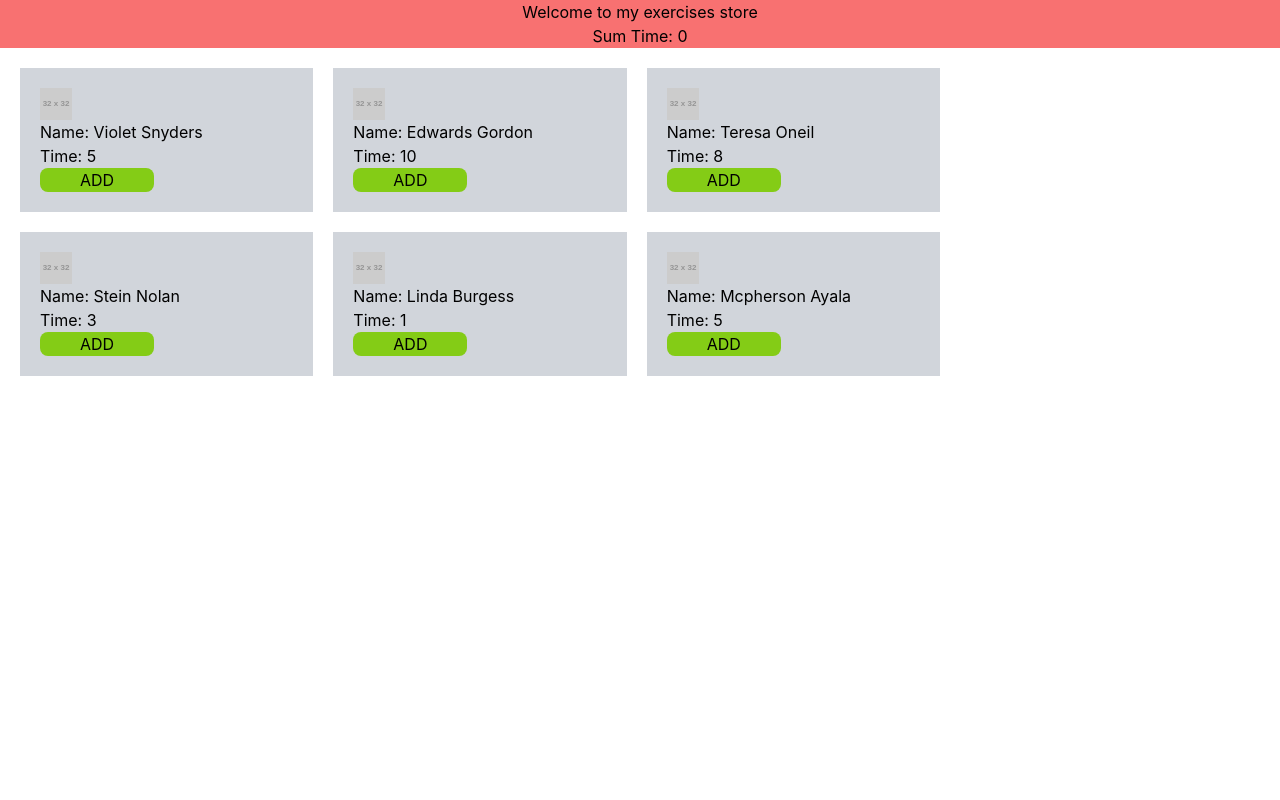
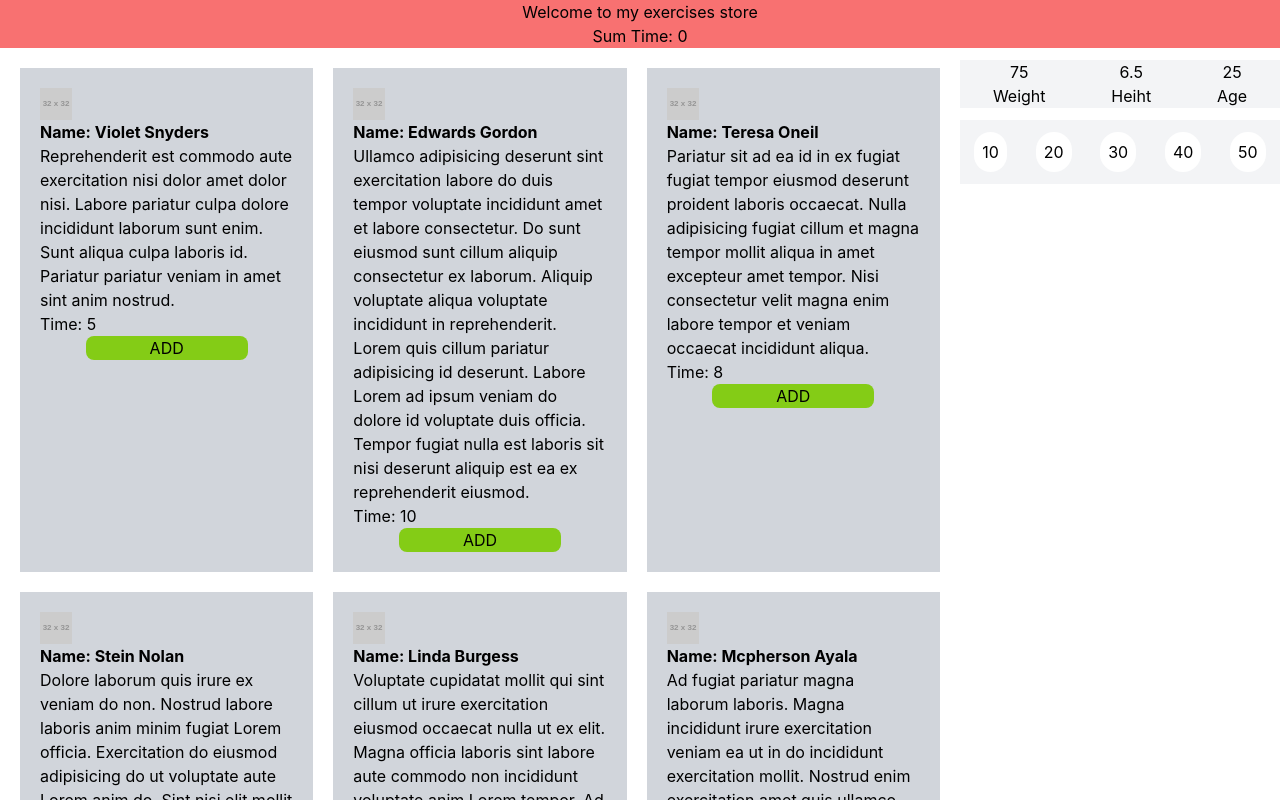
Before and after one commit to grsagor/best-gym, a React (Create React App) app: page / in a window 1280 px wide. Shown: the top 800 px of the page. Built offline with nearby package versions, Linux system fonts and the light colour scheme.

Commit message:
right side almost done

```diff
--- a/src/App.js
+++ b/src/App.js
@@ -1,4 +1,4 @@
-import logo from './logo.svg';
+// import logo from './logo.svg';
 import './App.css';
 // import Exercises from './Compnents/exercises/Exercises';
 import Home from './Compnents/Home/Home'
--- a/src/Compnents/Exercise/exercise.js
+++ b/src/Compnents/Exercise/exercise.js
@@ -1,6 +1,6 @@
 import './Exercise.css'
 function Exercise(props) {
-  const {name, picture,time} = props.exercise;
+  const {name, picture,time, about} = props.exercise;
   const {setSumTime, sumTime} = props.time
   // console.log(setTime);
 
@@ -12,9 +12,10 @@ function Exercise(props) {
   return (
         <div className='bg-gray-300	p-5 text-left	'>
           <img src={picture} alt=""></img>
-          <h2>Name: {name}</h2>
+          <h2 className='font-bold	'>Name: {name}</h2>
+          <p>{about}</p>
           <p>Time: {time}</p>
-          <p className='px-auto'><button className='bg-lime-500	px-10 rounded-lg' onClick={()=>handleClick(time)}>ADD</button></p>
+          <p className='text-center'><button className='bg-lime-500	px-16 rounded-lg' onClick={()=>handleClick(time)}>ADD</button></p>
         </div>
   );
 };
--- a/src/Compnents/Home/Home.js
+++ b/src/Compnents/Home/Home.js
@@ -1,5 +1,6 @@
 import React, { useEffect, useState } from 'react'
 import Exercise from '../exercise/Exercise';
+import Rightside from '../rightside/Rightside';
 
 function Home() {
     const [exercises, setExercises] = useState([]);
@@ -27,7 +28,7 @@ function Home() {
             }
         </div>
         <div>
-
+            <Rightside></Rightside>
         </div>
     </div>
     </div>
--- /dev/null
+++ b/src/Compnents/rightside/Rightside.js
@@ -0,0 +1,38 @@
+import React from 'react'
+
+function Rightside() {
+  return (
+    <div>
+        <div className='flex justify-around bg-gray-100	my-3'>
+            <div>
+                <div>75</div><div>Weight</div>
+            </div>
+            <div>
+                <div>6.5</div><div>Heiht</div>
+            </div>
+            <div>
+                <div>25</div><div>Age</div>
+            </div>
+        </div>
+        <div className='flex justify-around bg-gray-100	my-3 py-3'>
+            <div className='bg-white rounded-full p-2'>
+                <div>10</div>
+            </div>
+            <div className='bg-white rounded-full p-2'>
+                <div>20</div>
+            </div>
+            <div className='bg-white rounded-full p-2'>
+                <div>30</div>
+            </div>
+            <div className='bg-white rounded-full p-2'>
+                <div>40</div>
+            </div>
+            <div className='bg-white rounded-full p-2'>
+                <div>50</div>
+            </div>
+        </div>
+    </div>
+  )
+}
+
+export default Rightside
```
